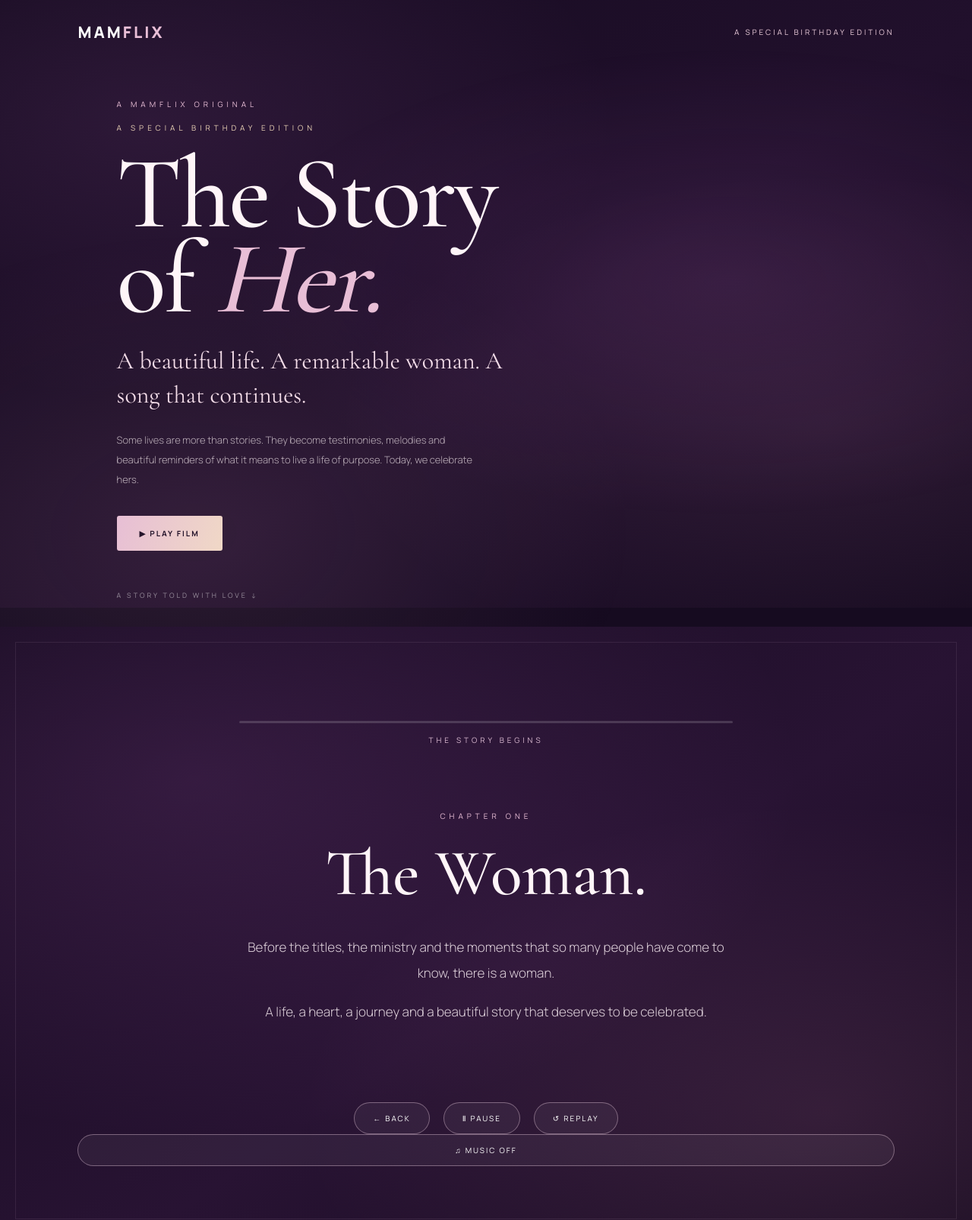
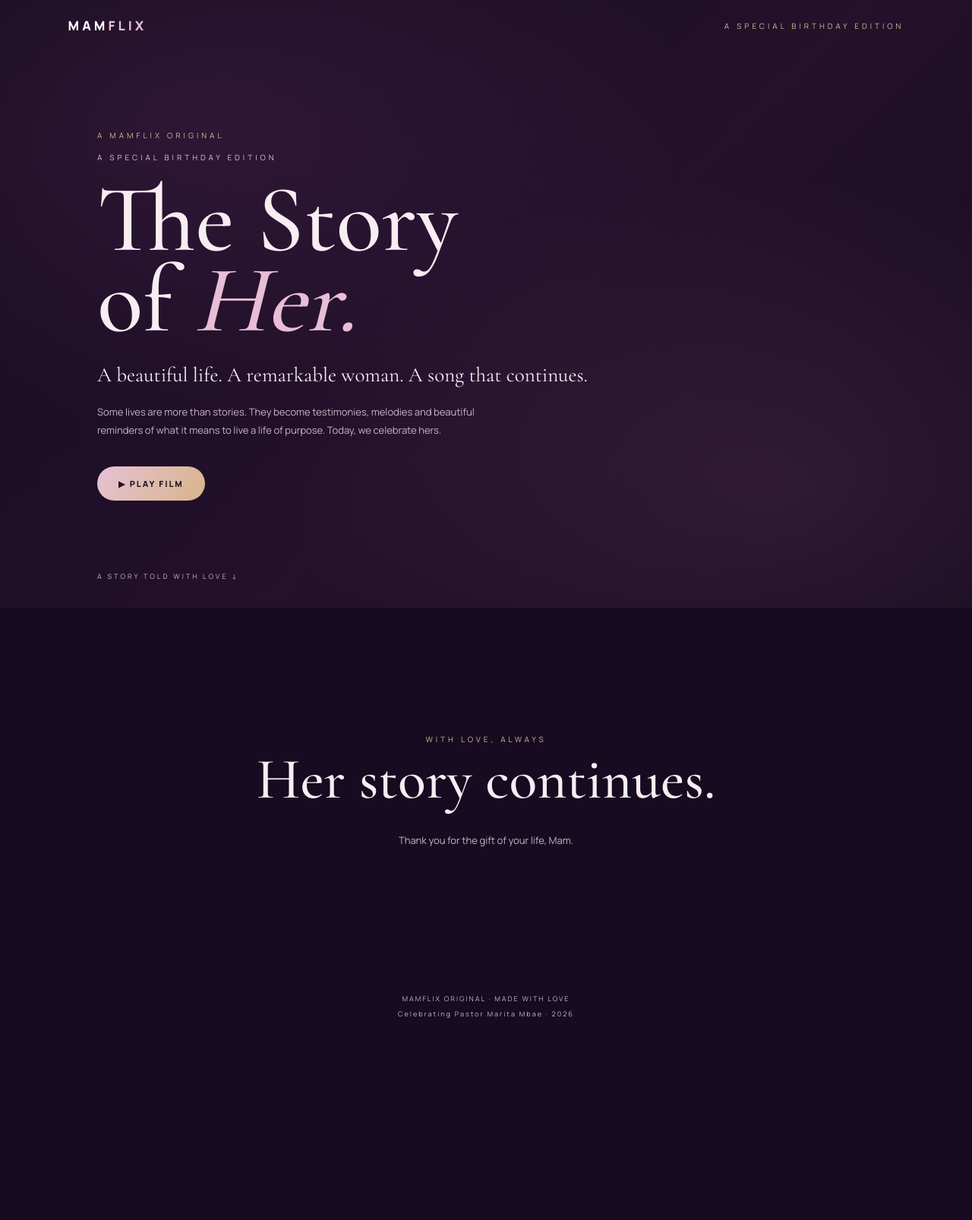
Before and after one commit to Ronan-dev-sudo/mamflix, a plain HTML site: page index.html in a window 1280 px wide. Shown: the top 1606 px of the page at 76% size. After the commit the page ends 1370 px from the top, so only its background shows below. Drawn offline with nearby package versions, Linux system fonts and the light colour scheme.

Commit message:
Update style.css

```diff
--- a/css/style.css
+++ b/css/style.css
@@ -2,17 +2,17 @@
 @import url('https://fonts.googleapis.com/css2?family=Cormorant+Garamond:wght@400;500;600;700&family=Manrope:wght@300;400;500;600;700;800&display=swap');
 
 :root {
-  --plum: #160b20;
-  --deep-purple: #281333;
+  --bg: #160b20;
   --pink: #e8bed6;
-  --gold: #e8d0b4;
-  --ivory: #fff5f8;
+  --gold: #d8b98a;
+  --ivory: #f7edf2;
+  --muted: #c7b5c5;
 }
 
 * {
+  box-sizing: border-box;
   margin: 0;
   padding: 0;
-  box-sizing: border-box;
 }
 
 html {
@@ -20,9 +20,9 @@ html {
 }
 
 body {
-  background: var(--plum);
+  background: var(--bg);
   color: var(--ivory);
-  font-family: "Manrope", sans-serif;
+  font-family: 'Manrope', sans-serif;
   overflow-x: hidden;
 }
 
@@ -30,11 +30,10 @@ body {
   position: fixed;
   inset: 0;
   z-index: -1;
-  pointer-events: none;
   background:
-    radial-gradient(ellipse at 15% 20%, rgba(150, 85, 160, .16), transparent 40%),
-    radial-gradient(ellipse at 85% 70%, rgba(219, 145, 184, .10), transparent 42%),
-    linear-gradient(145deg, #160b20, #21102c 55%, #160b20);
+    radial-gradient(ellipse at 20% 20%, rgba(105, 53, 105, .24), transparent 45%),
+    radial-gradient(ellipse at 80% 80%, rgba(169, 104, 140, .14), transparent 45%),
+    linear-gradient(135deg, #160b20, #24112c 55%, #160b20);
 }
 
 .navbar {
@@ -42,69 +41,63 @@ body {
   top: 0;
   left: 0;
   width: 100%;
-  padding: 28px 8%;
+  z-index: 20;
+  padding: 22px 7%;
   display: flex;
+  justify-content: space-between;
   align-items: center;
-  justify-content: space-between;
-  z-index: 10;
 }
 
 .logo {
   color: white;
+  font-weight: 800;
+  letter-spacing: 4px;
   text-decoration: none;
-  font-size: 21px;
-  font-weight: 800;
-  letter-spacing: 3px;
+  font-size: 17px;
 }
 
 .logo span {
   color: var(--pink);
 }
 
-.film-label {
-  color: #e8c9d8;
+.film-label,
+.special-edition,
+.eyebrow,
+.scene-kicker,
+.section-kicker {
+  letter-spacing: 4px;
   font-size: 10px;
-  letter-spacing: 3px;
+  color: var(--gold);
 }
 
 .hero {
   min-height: 100vh;
   display: flex;
   align-items: center;
-  padding: 130px 12% 100px;
+  padding: 120px 10% 90px;
   position: relative;
-  background:
-    radial-gradient(ellipse at 75% 45%, rgba(137, 72, 148, .19), transparent 48%),
-    radial-gradient(ellipse at 20% 85%, rgba(225, 166, 194, .10), transparent 40%);
 }
 
 .hero-content {
-  max-width: 760px;
-  animation: heroReveal 1.6s ease both;
+  max-width: 680px;
+  animation: reveal 1.2s ease both;
 }
 
-.eyebrow,
-.special-edition,
-.section-kicker,
-.scene-kicker {
-  font-size: 10px;
-  letter-spacing: 5px;
-  color: var(--pink);
-  margin-bottom: 17px;
+.eyebrow {
+  margin-bottom: 15px;
 }
 
 .special-edition {
-  color: var(--gold);
-  margin-bottom: 24px;
+  color: var(--pink);
+  margin-bottom: 22px;
 }
 
 .hero h1 {
-  font-family: "Cormorant Garamond", serif;
-  font-size: clamp(75px, 11vw, 135px);
-  line-height: .83;
+  font-family: 'Cormorant Garamond', serif;
+  font-size: clamp(70px, 11vw, 125px);
+  line-height: .85;
   font-weight: 500;
-  letter-spacing: -3px;
-  margin-bottom: 30px;
+  margin-bottom: 28px;
 }
 
 .hero h1 span {
@@ -113,283 +106,259 @@ body {
 }
 
 .tagline {
-  max-width: 540px;
-  font-family: "Cormorant Garamond", serif;
-  font-size: clamp(23px, 3vw, 32px);
-  color: #f3dce8;
-  line-height: 1.4;
-  margin-bottom: 23px;
+  font-family: 'Cormorant Garamond', serif;
+  font-size: 27px;
+  margin-bottom: 20px;
 }
 
 .hero-description {
-  max-width: 480px;
+  color: var(--muted);
+  max-width: 500px;
+  line-height: 1.9;
   font-size: 13px;
-  line-height: 2;
-  color: rgba(255, 245, 248, .68);
-  font-weight: 300;
 }
 
 .hero-buttons {
-  display: flex;
   margin-top: 35px;
 }
 
-.btn {
-  border: 0;
-  padding: 16px 30px;
-  font-family: "Manrope", sans-serif;
-  font-size: 10px;
-  font-weight: 700;
-  letter-spacing: 2px;
+button {
+  font-family: inherit;
   cursor: pointer;
-  transition: .3s ease;
 }
 
 .btn-primary {
-  background: linear-gradient(110deg, #e7bed5, #f0d8c6);
-  color: #25142b;
-  border-radius: 3px;
-}
-
-.btn-primary:hover {
-  transform: translateY(-3px);
-  box-shadow: 0 10px 30px rgba(223, 168, 198, .2);
+  background: linear-gradient(120deg, #e7c1d5, #d7b58a);
+  color: #211326;
+  border: none;
+  border-radius: 30px;
+  padding: 15px 28px;
+  font-size: 11px;
+  font-weight: 800;
+  letter-spacing: 2px;
 }
 
 .scroll-indicator {
   position: absolute;
   bottom: 35px;
-  left: 12%;
+  left: 10%;
+  color: var(--muted);
   font-size: 9px;
   letter-spacing: 3px;
-  color: rgba(255,255,255,.5);
 }
 
+/* CINEMATIC FILM STAGE */
+
 .film-player {
-  min-height: 100vh;
-  padding: 100px 8% 65px;
-  display: flex;
-  flex-direction: column;
-  justify-content: center;
-  position: relative;
+  display: none;
+  position: fixed;
+  inset: 0;
+  z-index: 50;
+  width: 100%;
+  height: 100vh;
+  height: 100dvh;
+  background:
+    radial-gradient(ellipse at center, rgba(92, 49, 91, .28), transparent 65%),
+    linear-gradient(145deg, #160b20, #24112c 55%, #160b20);
   overflow: hidden;
-  background:
-    radial-gradient(ellipse at 20% 25%, rgba(139, 71, 151, .22), transparent 55%),
-    radial-gradient(ellipse at 85% 80%, rgba(214, 135, 174, .13), transparent 45%),
-    linear-gradient(145deg, #160b20, #281333 55%, #170b20);
-  scroll-margin-top: 0;
+  padding: 85px 8% 90px;
 }
 
-.film-player::before {
-  content: "";
-  position: absolute;
-  inset: 20px;
-  border: 1px solid rgba(239, 210, 226, .09);
-  pointer-events: none;
+.film-player.film-open {
+  display: flex;
+  align-items: center;
+  justify-content: center;
 }
 
 .film-progress {
-  width: min(650px, 100%);
-  margin: 0 auto 65px;
-  position: relative;
-  z-index: 2;
+  position: absolute;
+  top: 35px;
+  left: 8%;
+  right: 8%;
+  z-index: 10;
 }
 
 .progress-track {
   width: 100%;
-  height: 3px;
-  background: rgba(255,255,255,.16);
-  overflow: hidden;
-  border-radius: 10px;
+  height: 2px;
+  background: rgba(255,255,255,.18);
 }
 
 .progress-fill {
   height: 100%;
-  width: 0%;
-  background: linear-gradient(90deg, #d99abb, #f1d8bd);
-  transition: width .8s linear;
+  width: 0;
+  background: var(--pink);
+  transition: width .3s linear;
 }
 
-.film-progress p {
-  text-align: center;
-  margin-top: 15px;
-  color: #d9b9d0;
-  font-size: 10px;
-  letter-spacing: 4px;
+#sceneCounter {
+  color: var(--muted);
+  font-size: 9px;
+  letter-spacing: 3px;
+  margin-top: 12px;
 }
 
 .film-scene {
   display: none;
   width: min(850px, 100%);
-  min-height: 340px;
-  margin: 0 auto;
+  max-height: 100%;
+  overflow-y: auto;
   text-align: center;
-  position: relative;
-  animation: sceneReveal 2s ease both;
+  animation: sceneIn .8s ease both;
 }
 
 .film-scene.active {
-  display: flex;
-  flex-direction: column;
-  justify-content: center;
-  align-items: center;
+  display: block;
 }
 
 .scene-kicker {
-  margin-bottom: 24px;
+  margin-bottom: 20px;
 }
 
-.film-scene h2 {
+.film-scene h2,
+.closing h2 {
+  font-family: 'Cormorant Garamond', serif;
+  font-weight: 500;
+  font-size: clamp(43px, 7vw, 76px);
   color: var(--ivory);
-  font-family: "Cormorant Garamond", serif;
-  font-size: clamp(48px, 8vw, 86px);
-  line-height: 1.05;
-  font-weight: 500;
-  margin-bottom: 35px;
+  margin-bottom: 25px;
 }
 
 .scene-text {
   max-width: 650px;
-  color: rgba(255, 244, 249, .82);
-  font-size: clamp(14px, 2vw, 17px);
+  margin: 0 auto 16px;
+  color: var(--muted);
+  font-size: clamp(12px, 1.5vw, 15px);
   line-height: 2;
-  font-weight: 300;
-  margin-bottom: 17px;
-}
-
-.film-ending h2 {
-  color: #f0c9dc;
 }
 
 .film-controls {
+  position: absolute;
+  bottom: 25px;
+  left: 0;
+  right: 0;
   display: flex;
   justify-content: center;
-  gap: 18px;
-  margin-top: 65px;
+  align-items: center;
+  flex-wrap: wrap;
+  gap: 12px;
+  z-index: 15;
+}
+
+.film-control {
+  background: transparent;
+  color: var(--pink);
+  border: 1px solid rgba(232,201,215,.4);
+  padding: 10px 17px;
+  border-radius: 30px;
+  font-size: 9px;
+  letter-spacing: 2px;
+}
+
+.film-control:hover {
+  background: rgba(232,201,215,.12);
+}
+
+.film-ending {
+  position: relative;
+  overflow: hidden;
+  padding: 20px 15px;
+}
+
+.final-photo {
+  width: min(220px, 55%);
+  height: 230px;
+  object-fit: cover;
+  object-position: center;
+  border-radius: 130px 130px 12px 12px;
+  border: 1px solid rgba(239,200,220,.65);
+  box-shadow: 0 0 45px rgba(220,157,197,.2);
+  margin: 0 auto 20px;
   position: relative;
   z-index: 2;
 }
 
-.film-control {
-  border: 1px solid rgba(238, 207, 225, .4);
-  background: rgba(255,255,255,.05);
-  color: white;
-  padding: 13px 24px;
-  border-radius: 30px;
-  cursor: pointer;
-  font-family: "Manrope", sans-serif;
+.birthday-label {
+  color: var(--pink);
   font-size: 10px;
-  letter-spacing: 2px;
-  transition: .3s ease;
+  letter-spacing: 4px;
+  margin-bottom: 10px;
 }
 
-.film-control:hover {
-  background: rgba(210, 151, 186, .2);
-  border-color: #e7b8d0;
+.final-signature {
+  color: var(--pink);
+  font-family: 'Cormorant Garamond', serif;
+  font-size: 22px;
+  font-style: italic;
+  margin-top: 15px;
+}
+
+.flower {
+  position: absolute;
+  bottom: -60px;
+  color: var(--pink);
+  opacity: 0;
+  font-size: 30px;
+  pointer-events: none;
+  animation: flowerRise 9s ease-in infinite;
+}
+
+.flower-one { left: 12%; }
+.flower-two { left: 30%; animation-delay: 2s; font-size: 22px; }
+.flower-three { left: 72%; animation-delay: 1s; font-size: 35px; }
+.flower-four { left: 88%; animation-delay: 3s; font-size: 24px; }
+.flower-five { left: 50%; animation-delay: 4s; font-size: 20px; }
+
+@keyframes flowerRise {
+  0% { transform: translateY(0) rotate(0); opacity: 0; }
+  15% { opacity: .65; }
+  85% { opacity: .5; }
+  100% { transform: translateY(-600px) rotate(180deg); opacity: 0; }
 }
 
 .closing {
-  min-height: 55vh;
-  padding: 100px 20px;
-  text-align: center;
+  min-height: 60vh;
   display: flex;
   flex-direction: column;
+  align-items: center;
   justify-content: center;
-  align-items: center;
-  background: radial-gradient(ellipse at center, rgba(157, 91, 155, .16), transparent 65%);
-}
-
-.closing h2 {
-  font-family: "Cormorant Garamond", serif;
-  font-size: clamp(45px, 7vw, 75px);
-  color: #f0c9dc;
-  font-weight: 500;
-  margin: 15px 0;
+  text-align: center;
+  padding: 80px 20px;
 }
 
 .closing p:last-child {
-  color: rgba(255,255,255,.65);
-  font-size: 14px;
+  color: var(--muted);
+  font-size: 13px;
 }
 
 footer {
-  padding: 30px 8%;
-  border-top: 1px solid rgba(255,255,255,.08);
-  display: flex;
-  justify-content: space-between;
-  gap: 15px;
-  flex-wrap: wrap;
-  color: rgba(255,255,255,.4);
+  text-align: center;
+  padding: 25px;
+  color: var(--muted);
   font-size: 9px;
   letter-spacing: 2px;
+  line-height: 2.2;
 }
 
-@keyframes heroReveal {
-  from { opacity: 0; transform: translateY(25px); }
+@keyframes reveal {
+  from { opacity: 0; transform: translateY(20px); }
   to { opacity: 1; transform: translateY(0); }
 }
 
-@keyframes sceneReveal {
-  from {
-    opacity: 0;
-    transform: translateY(22px);
-    filter: blur(5px);
-  }
-  to {
-    opacity: 1;
-    transform: translateY(0);
-    filter: blur(0);
-  }
+@keyframes sceneIn {
+  from { opacity: 0; transform: translateY(18px); }
+  to { opacity: 1; transform: translateY(0); }
 }
 
 @media (max-width: 600px) {
-  .navbar {
-    padding: 22px 7%;
-  }
-
-  .film-label {
-    font-size: 8px;
-    letter-spacing: 1px;
-  }
-
-  .hero {
-    padding: 120px 8% 100px;
-  }
-
-  .hero h1 {
-    font-size: 76px;
-  }
-
-  .scroll-indicator {
-    left: 8%;
-  }
-
-  .film-player {
-    padding: 90px 8% 55px;
-  }
-
-  .film-progress {
-    margin-bottom: 40px;
-  }
-
-  .film-scene {
-    min-height: 400px;
-  }
-
-  .film-scene h2 {
-    font-size: 49px;
-  }
-
-  .film-controls {
-    margin-top: 35px;
-  }
-
-  footer {
-    flex-direction: column;
-    text-align: center;
-  }
-
-  .final-photo {
-    height: 230px;
-  }
+  .navbar { padding: 18px 6%; }
+  .film-label { font-size: 8px; letter-spacing: 2px; }
+  .hero { padding: 110px 7% 80px; }
+  .hero h1 { font-size: 75px; }
+  .film-player { padding: 85px 6% 95px; }
+  .film-scene h2 { font-size: 43px; }
+  .scene-text { font-size: 12px; }
+  .film-controls { gap: 7px; }
+  .film-control { padding: 9px 12px; font-size: 8px; }
+  .final-photo { height: 190px; }
 }
```
